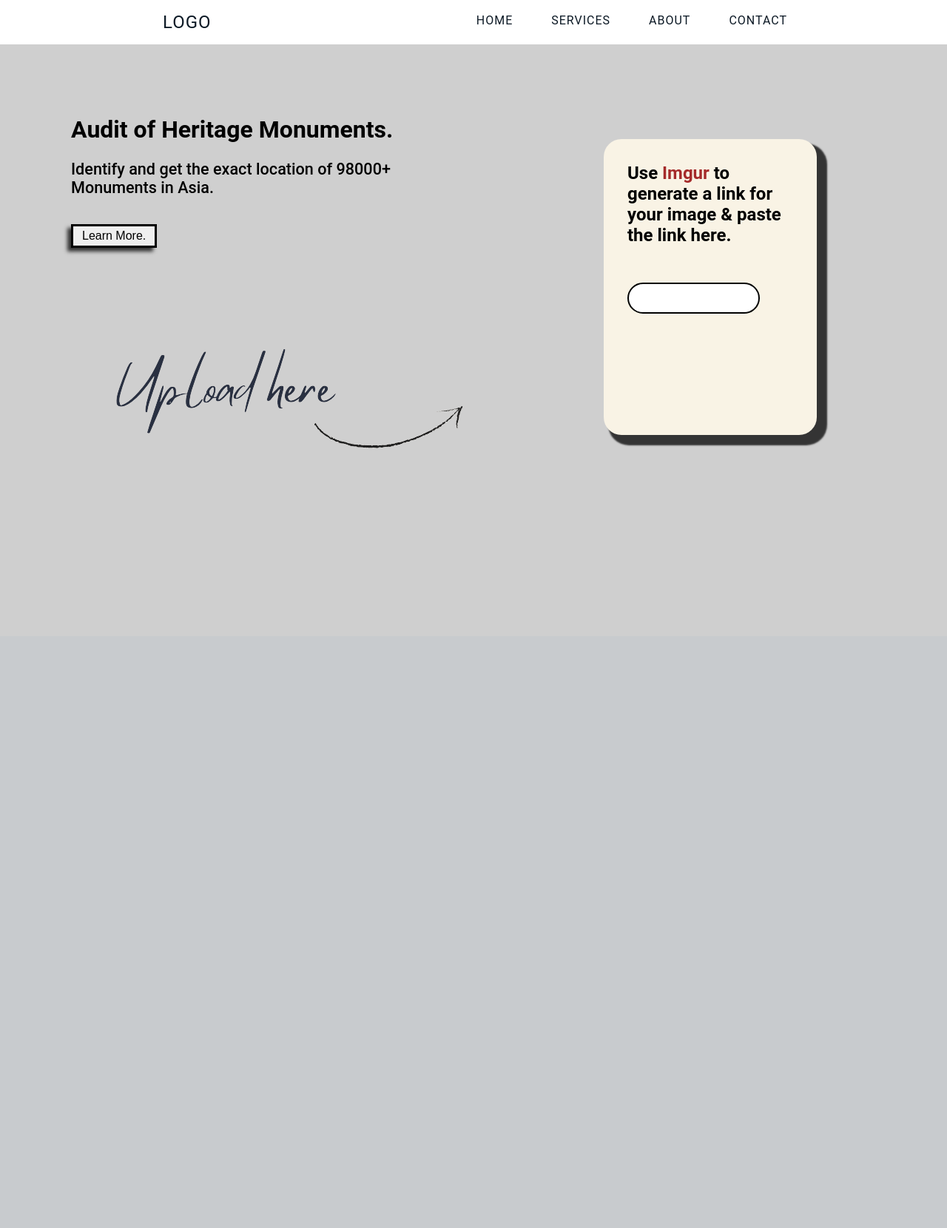
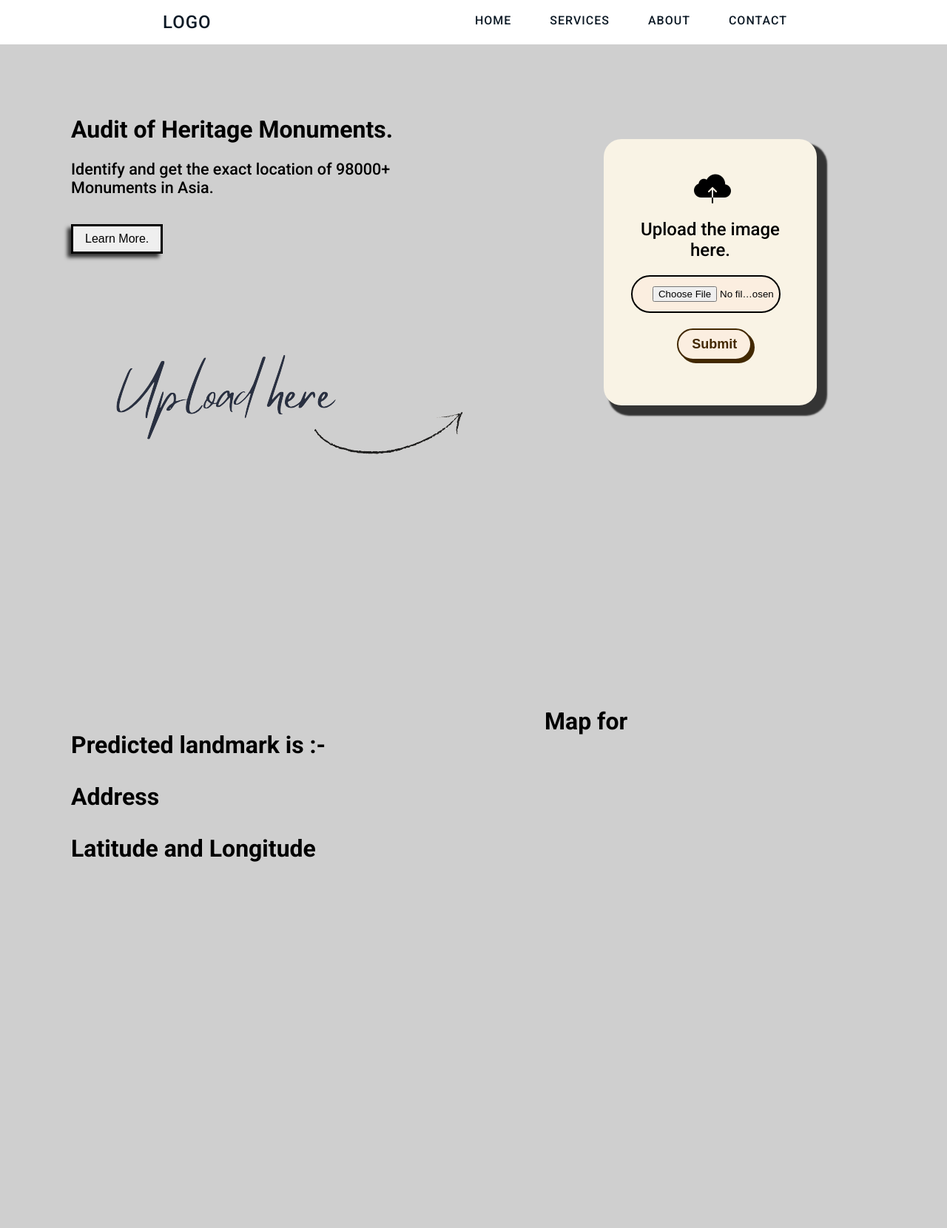
Before and after one commit to the-iter8/Monumator, a Flask app: template templates/index.html in a window 1280 px wide. Shown: the whole page at 74% size. Before the commit the page ends 606 px from the top, so only its background shows below. Run offline with Flask 2, Linux system fonts and the light colour scheme; the template is opened without the code that fills it, so the values that code supplies are empty.

Commit message:
bug fixes

```diff
--- a/app.py
+++ b/app.py
@@ -4,19 +4,18 @@
 import numpy as np
 import pandas as pd
 from geopy.geocoders import Nominatim
-
+from werkzeug.utils import secure_filename
 from flask import Flask, render_template, redirect, request
 
 
 app = Flask(__name__)
 
-
-
 model_url = 'https://tfhub.dev/google/on_device_vision/classifier/landmarks_classifier_asia_V1/1'
 labels = 'landmarks_classifier_asia_V1_label_map.csv'
 df = pd.read_csv(labels)
 labels = dict(zip(df.id, df.name))
-
+global monu_details
+monu_details = ["-","-","-"]
 
 def image_processing(image):
 
@@ -50,10 +49,21 @@
     return [monu_name, monu_locate]
 
 @app.route('/')
+def index():
+    return render_template("index.html",monu_details = monu_details)
 
-def index():
-    lst = monu("download.jpg")
-    return render_template("index.html", monu_list = lst)
+
+@app.route('/upload', methods = ['GET', 'POST'])
+def upload_file():
+    if request.method == 'POST':
+        content = request.files['file']
+        content.save(secure_filename(content.filename))
+        try:
+            monu_details = monu(content)
+            return render_template("index.html", monu_details = monu_details)
+        except:
+            return "There was an issue uplaoding the file. "
+    return render_template("index.html", monu_details = monu_details)
 
 if __name__ == '__main__':
     app.run(debug = True)
--- a/static/css/style.css
+++ b/static/css/style.css
@@ -6,10 +6,8 @@
 }
 
 body {
-  font-family: "Poppins", sans-serif;
-  font-family: "Roboto", sans-serif;
+  font-family: "Roboto";
   background: #cfcfcf;
-  overflow: hidden;
 }
 
 a {
@@ -141,7 +139,8 @@
 
 /* Content */
 
-main {
+main,
+.display-content {
   display: flex;
   flex-direction: row;
 }
@@ -157,6 +156,8 @@
   padding: 2em;
   width: 80%;
 }
+
+/* H1 is defined for ourself */
 .content .h1 {
   font-size: 2em;
   font-weight: 700;
@@ -175,14 +176,14 @@
 
 /* Buttons */
 
-.button {
+.learn-btn {
   font-size: 16px;
   text-decoration: none;
   color: #000;
   cursor: pointer;
   border: 3px solid;
-  padding: 0.25em 1em;
-  box-shadow: -5px 5px 5px 0px rgba(0,0,0,0.75);
+  padding: 0.5em 1em;
+  box-shadow: -5px 5px 5px 0px rgba(0, 0, 0, 0.75);
   position: relative;
   top: 1em;
   user-select: none;
@@ -190,26 +191,18 @@
   touch-action: manipulation;
 }
 
-.button:active {
+.learn-btn:active {
   box-shadow: 0px 0px 0px 0px;
   bottom: 5px;
   right: 5px;
 }
 
-@media (min-width: 768px) {
-  .button {
-    padding: 0.25em 0.75em;
-  }
-}
+.upload-img {
+  /* border:2px solid black; */
+  background-color: #f9f3e5;
+  box-shadow: 10px 10px 2px 4px rgba(0, 0, 0, 0.75);
 
-
-.upload-img
-{
-  /* border:2px solid black; */
-  background-color: #F9F3E5;
-  box-shadow: 10px 10px 2px 4px rgba(0,0,0,0.75);
-
-  height: 50%;
+  height: 45%;
   width: 45%;
   margin: 0 auto;
 
@@ -217,21 +210,76 @@
   top: 16%;
 
   padding: 2em;
-  border-radius:24px;
-
+  border-radius: 24px;
 }
 
-#link
-{
-  font-family: "Poppins", sans-serif;
+.upload-img p {
+  font-size: 1.5em;
+  text-align: center;
+}
+.upload-img img {
+  margin: 5% 40%;
+}
+#link {
+  font-family: "Roboto";
   font-size: 0.8em;
 
   border: 2px solid black;
   width: 80%;
   padding: 10px;
+  margin-top: 1.5em;
 
   position: relative;
-  /* left: 10%; */
   top: 15%;
-  border-radius:24px;
+  border-radius: 24px;
 }
+
+.choose-file {
+  border: 2px solid black;
+  width: 90%;
+  padding: 1em 0em 1em 2em;
+  margin: 1.45em 0.4em;
+
+  border-radius: 2em;
+  background-color: #fbeee0;
+  transition: 1s;
+}
+
+.submit-btn {
+  background-color: #fbeee0;
+  border: 2px solid #422800;
+  border-radius: 2em;
+  box-shadow: #422800 4px 4px 0 0;
+  color: #422800;
+  cursor: pointer;
+  display: inline-block;
+
+  position: relative;
+  left: 30%;
+
+  font-weight: 600;
+  font-size: 18px;
+  padding: 0.5em 1em;
+  margin-top: 0.1em;
+
+  text-align: center;
+  touch-action: manipulation;
+}
+
+.submit-btn:hover {
+  background-color: #fff;
+}
+
+.submit-btn:active {
+  box-shadow: #422800 2px 2px 0 0;
+  transform: translate(2px, 2px);
+}
+
+.results {
+  margin: 4em;
+  padding: 2em;
+}
+
+.sub-results {
+  margin-top: 2em;
+}
--- a/templates/index.html
+++ b/templates/index.html
@@ -5,10 +5,16 @@
     <meta http-equiv="X-UA-Compatible" content="IE=edge" />
     <meta name="viewport" content="width=device-width, initial-scale=1.0" />
 
+    <link
+      rel="stylesheet"
+      href="{{ url_for('static', filename='css/style.css') }}"
+    />
     <link rel="stylesheet" href="/static/css/style.css" />
+
     <link rel="preconnect" href="https://fonts.gstatic.com" crossorigin />
+
     <link
-      href="https://fonts.googleapis.com/css2?family=Poppins:wght@500;600&display=swap"
+      href="https://fonts.googleapis.com/css2?family=Roboto:wght@500;700&display=swap"
       rel="stylesheet"
     />
 
@@ -48,21 +54,73 @@
           <p class="h3">
             Identify and get the exact location of 98000+ Monuments in Asia.
           </p>
-          <button class="button" role="button">Learn More.</button>
+          <button class="learn-btn" role="button">Learn More.</button>
         </div>
 
         <img src="/static/arrow.png" alt="" id="upload-here" />
       </section>
 
       <section class="content">
+        <!-- <div class="upload-img">
+          <h1>
+            Use
+            <a
+              href="https://www.imgur.com/upload"
+              style="color: brown"
+              target="_blank"
+              >Imgur</a
+            >
+            to generate a link for your image & paste the link here.
+          </h1>
+
+          <form action="/" method="post">
+            <input type="text" name="link" id="link" class=".upload-img" />
+
+            <button class="submit-btn" value="add link" class="submit">
+              submit
+            </button>
+          </form>
+        </div>-->
+
         <div class="upload-img">
-          <h1>Use <a href="https://www.imgur.com/upload" style="color: brown;" target="_blank">Imgur</a> to generate a link for your image & paste the link here.  </h1>
+          <img src="{{ url_for('static', filename='cloud.png') }}" alt=" " />
 
-          <input type="text" id="link">
+          <!-- <img src="/static/cloud.png" alt="" /> -->
+          <p>Upload the image here.</p>
 
+          <form action="/upload" method="post" enctype="multipart/form-data">
+            <input type="file" name="file" class="choose-file" />
 
+            <button class="submit-btn">Submit</button>
+          </form>
         </div>
       </section>
     </main>
+
+    <div class="display-content" id = "results">
+      <section class="content">
+        <div class="results">
+          <div class="sub-results">
+            <p class="h1">Predicted landmark is :-</p>
+            <p>{{monu_details[0]}}</p>
+          </div>
+          <div class="sub-results">
+            <p class="h1">Address</p>
+            <p>{{monu_details[1][0]}}</p>
+          </div>
+          <div class="sub-results">
+            <p class="h1">Latitude and Longitude</p>
+            <p>{{monu_details[1][1]}}</p>
+            <p>{{monu_details[1][2]}}</p>
+          </div>
+        </div>
+      </section>
+
+      <section class="content">
+        <div class="results">
+          <p class="h1">Map for</p>
+        </div>
+      </section>
+    </div>
   </body>
 </html>
```
Also changed, not shown: requirements.txt (added, +51 -0 lines), templates/results.html (added, +12 -0 lines), download.jpg (deleted), static/cloud.png (added).
